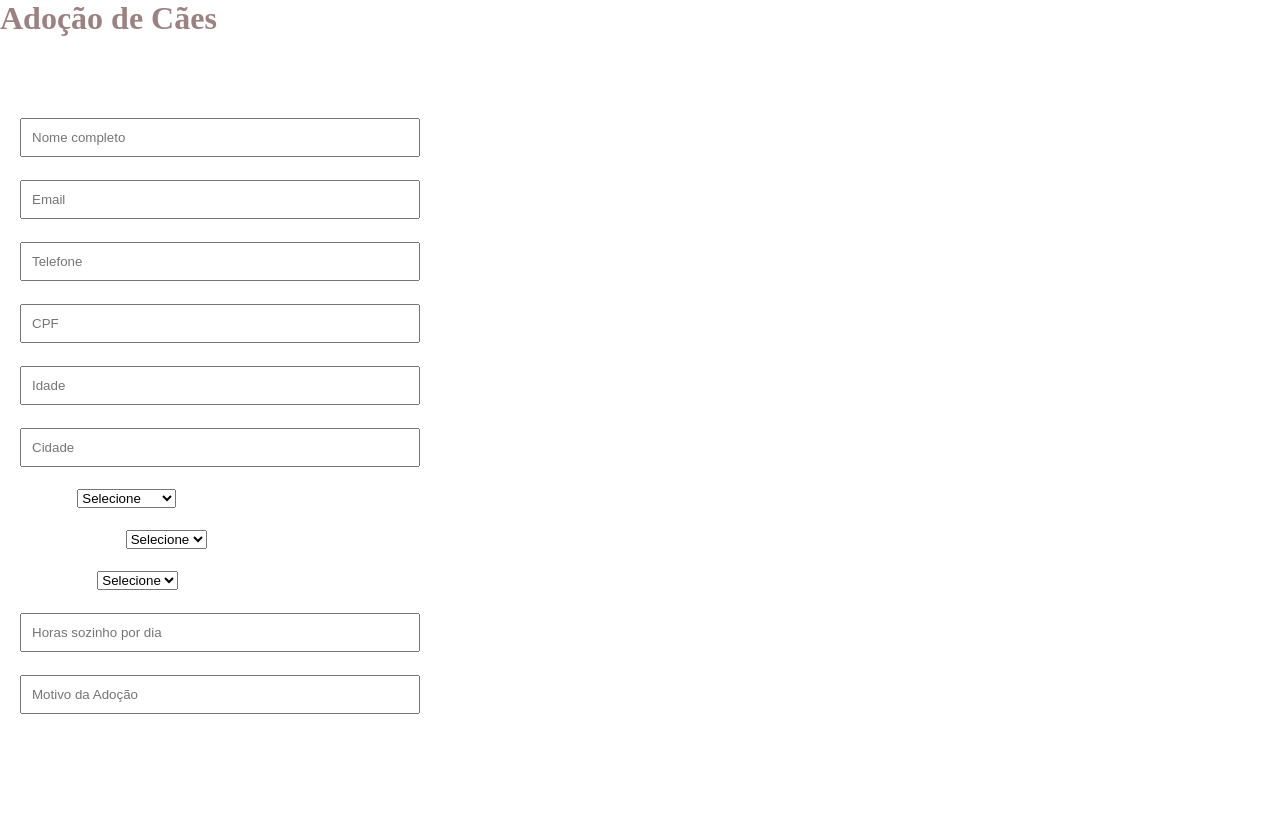
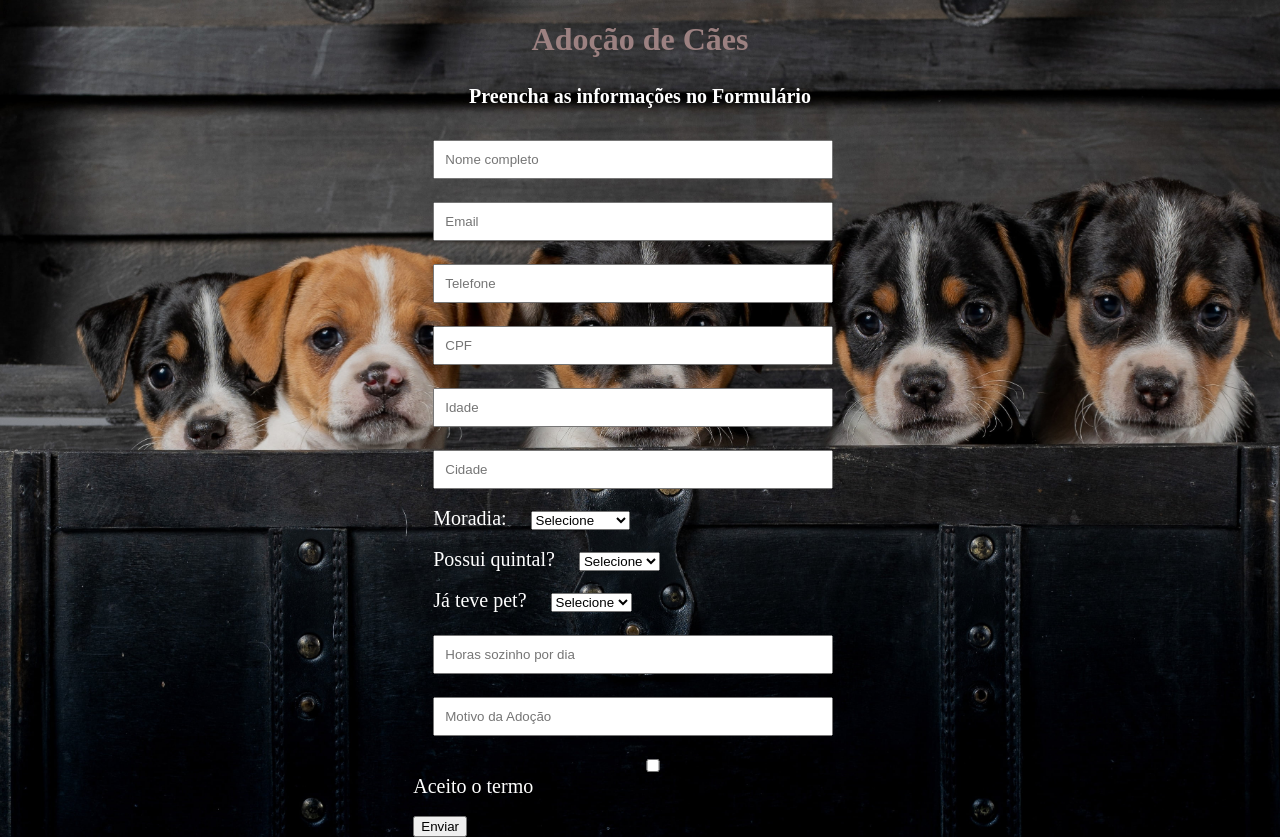
Before and after one commit to andregoudinho/Formul-rio-de-Ado--o-de-C-es, a plain HTML site: page index.html in a window 1280 px wide. Before the commit the page ends 800 px from the top, so only its background shows below. Drawn offline with Linux system fonts and the light colour scheme.

Commit message:
add - finalizando

```diff
--- a/index.html
+++ b/index.html
@@ -10,6 +10,7 @@
 
 <body>
 
+    <div>
 
         <h1>Adoção de Cães</h1>
         <h4>Preencha as informações no Formulário</h4>
@@ -50,10 +51,17 @@
 
             <input type="number" id="horas" placeholder="Horas sozinho por dia"><br><br>
 
-        <input id="motivo"placeholder="Motivo da Adoção"><br><br>
+            <input id="motivo" placeholder="Motivo da Adoção"><br><br>
+
+                <label>
+                    <input type="checkbox" id="termo"> Aceito o termo
+                </label><br><br>
+
+                <button type="submit">Enviar</button>
 
 
         </form>
+    </div>
 
 </body>
 
--- a/style.css
+++ b/style.css
@@ -1,17 +1,23 @@
 body{
     padding: 0;
     margin: 0;
-    background:url(assets/wallpaperbetter.jpg);
+    background:url(assets/cachorros.jpg);
     background-repeat: no-repeat;
     background-size: cover;
+    display: flex;
+    justify-content: center;
+    align-items: center;
 }
 form{
-    width: 30%;
+    width: 80%;
+    margin: 0 auto;
 }
 h1{
+    text-align: center;
     color: rgb(156, 129, 129);
 }
 h4{
+    text-align: center;
     font-size: 20;
     color: white;
 }
@@ -22,6 +28,11 @@ input{
     margin-top: 5px;
 }
 label{
+    width: 100px;
+    margin-left: 20px;
     font-size: 20;
     color: white;
 }
+select{
+    margin-left: 20px;
+}
```
Lines whose indentation alone changed are shown as unchanged.
